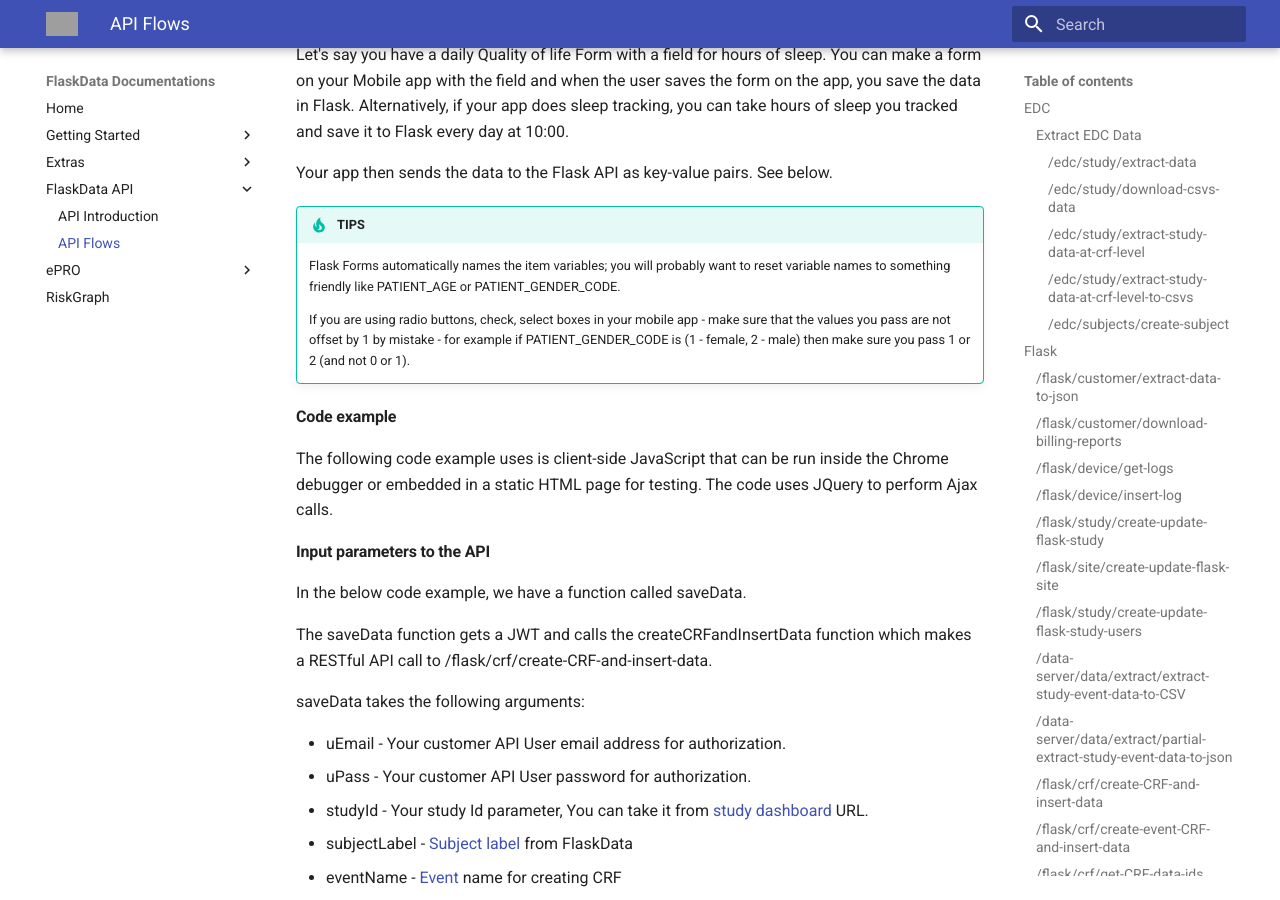
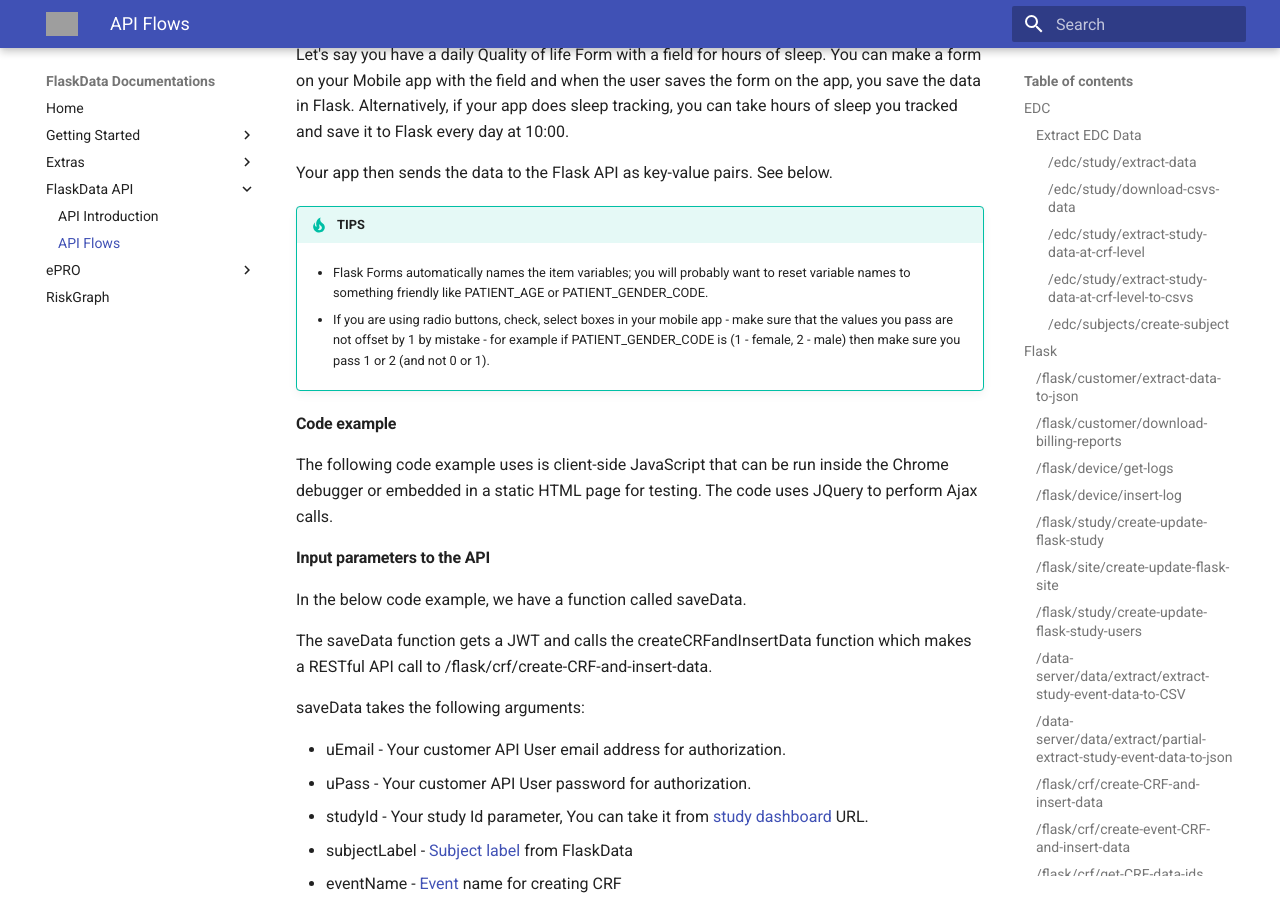
Before and after one commit to onlyjazz/flask-docs, an MkDocs documentation site: the page built from docs/apiflows.md, in a window 1280 px wide and 900 px high, scrolled down 5985 px. Built offline with MkDocs 1.6.1 and Material for MkDocs 9.7.7, drawn with Linux system fonts in a browser that asks for light colours; grey boxes are pictures that could not be loaded.

Commit message:
a few cosmetic changes

```diff
--- a/docs/apiflows.md
+++ b/docs/apiflows.md
@@ -236,10 +236,10 @@
 
 !!! tip "TIPS"
 
-    Flask Forms automatically names the item variables; you will probably want to reset
+    * Flask Forms automatically names the item variables; you will probably want to reset
     variable names to something friendly like PATIENT_AGE or PATIENT_GENDER_CODE.
 
-    If you are using radio buttons, check, select boxes in your mobile app - make sure that the values you
+    * If you are using radio buttons, check, select boxes in your mobile app - make sure that the values you
     pass are not offset by 1 by mistake - for example if PATIENT_GENDER_CODE is (1 - female, 2 - male)
     then make sure you pass 1 or 2 (and not 0 or 1).
 
```
